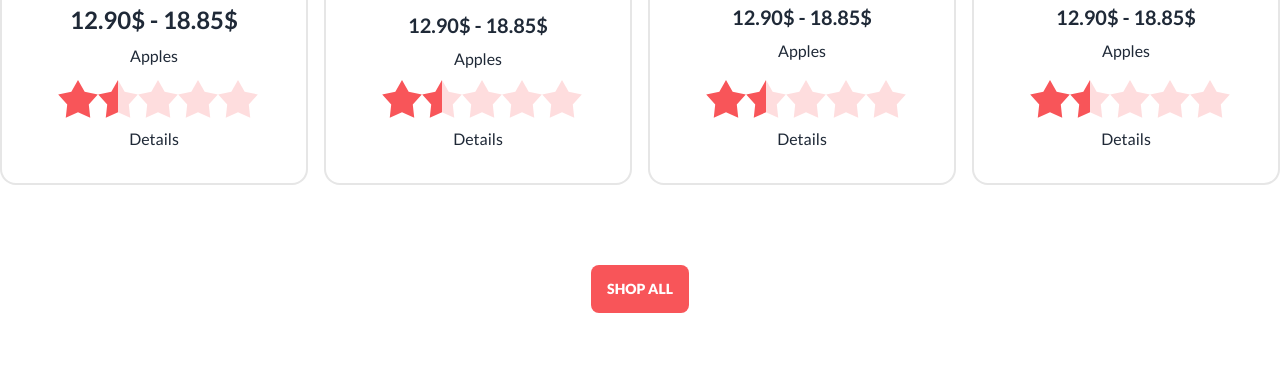
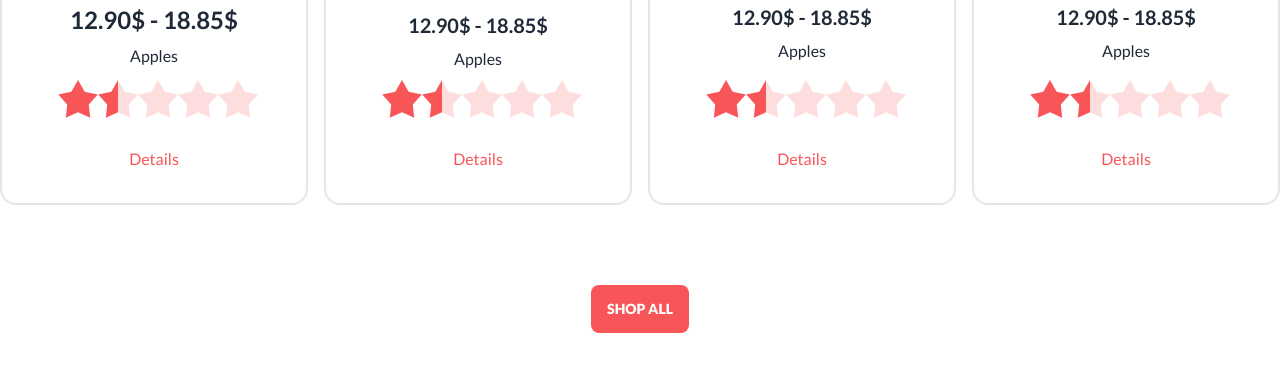
Before and after one commit to MohsenAlMahmud/Assignment-3, a plain HTML site: page index.html in a window 1280 px wide. Shown: the part 1855-2226 px from the top of the page. Drawn offline with nearby package versions, Linux system fonts and the light colour scheme.

Commit message:
some correction at deal of the day section

```diff
--- a/index.html
+++ b/index.html
@@ -259,7 +259,7 @@
                             <input type="radio" name="rating-14" class="bg-[#F85559] mask mask-star-2 mask-half-1" />
                             <input type="radio" name="rating-14" class="bg-[#F85559] mask mask-star-2 mask-half-2" />
                         </div>
-                        <a href="#my_modal_1" class="text">Details</a>
+                        <a href="#my_modal_1" class="text text-[#F85559] mt-5">Details</a>
                     </div>
                 </div>
                 <!-- Card-2 -->
@@ -284,7 +284,7 @@
                             <input type="radio" name="rating-11" class="bg-[#F85559] mask mask-star-2 mask-half-1" />
                             <input type="radio" name="rating-11" class="bg-[#F85559] mask mask-star-2 mask-half-2" />
                         </div>
-                        <a href="#my_modal_2" class="text">Details</a>
+                        <a href="#my_modal_2" class="text text-[#F85559] mt-5">Details</a>
                     </div>
                 </div>
                 <!-- Card-3 -->
@@ -309,7 +309,7 @@
                             <input type="radio" name="rating-12" class="bg-[#F85559] mask mask-star-2 mask-half-1" />
                             <input type="radio" name="rating-12" class="bg-[#F85559] mask mask-star-2 mask-half-2" />
                         </div>
-                        <a href="#my_modal_3" class="text">Details</a>
+                        <a href="#my_modal_3" class="text text-[#F85559] mt-5">Details</a>
                     </div>
                 </div>
                 <!-- Card-4 -->
@@ -334,7 +334,7 @@
                             <input type="radio" name="rating-13" class="bg-[#F85559] mask mask-star-2 mask-half-1" />
                             <input type="radio" name="rating-13" class="bg-[#F85559] mask mask-star-2 mask-half-2" />
                         </div>
-                        <a href="#my_modal_4" class="text">Details</a>
+                        <a href="#my_modal_4" class="text text-[#F85559] mt-5">Details</a>
                     </div>
                 </div>
 
```
